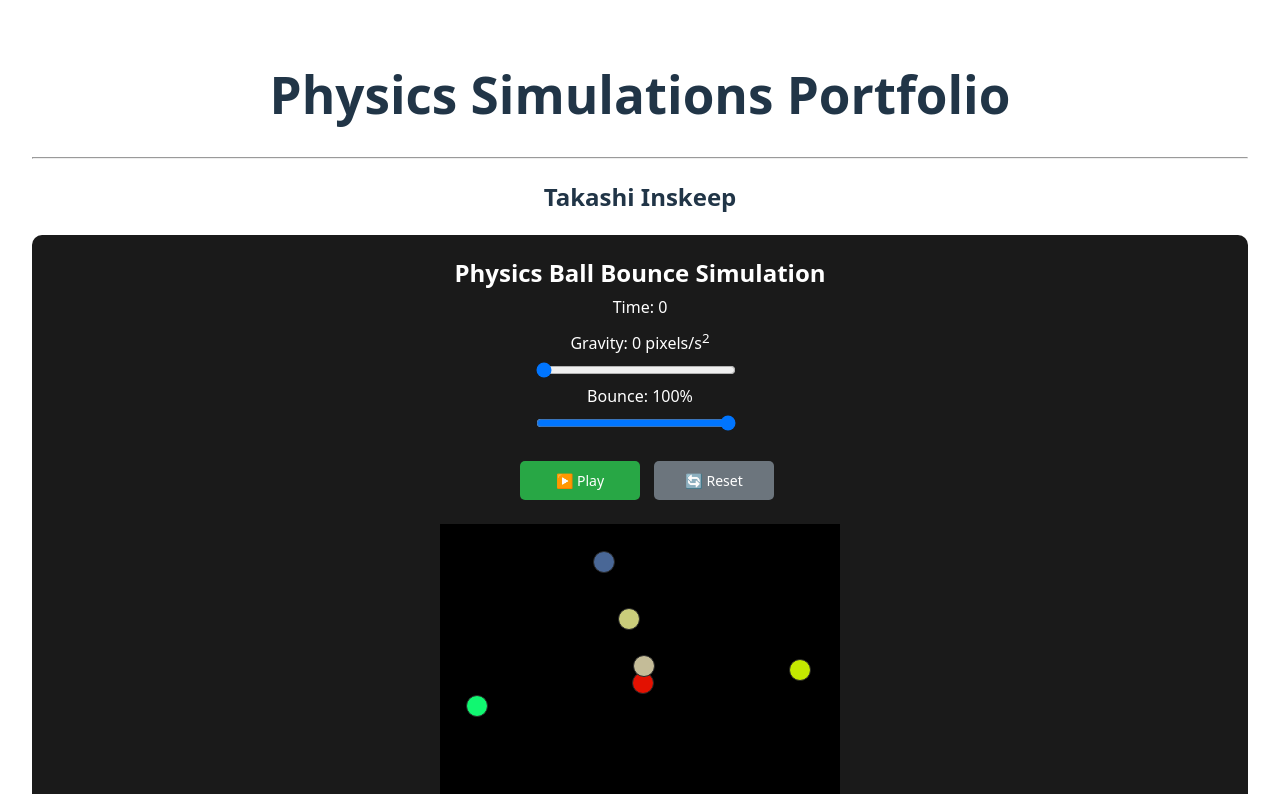
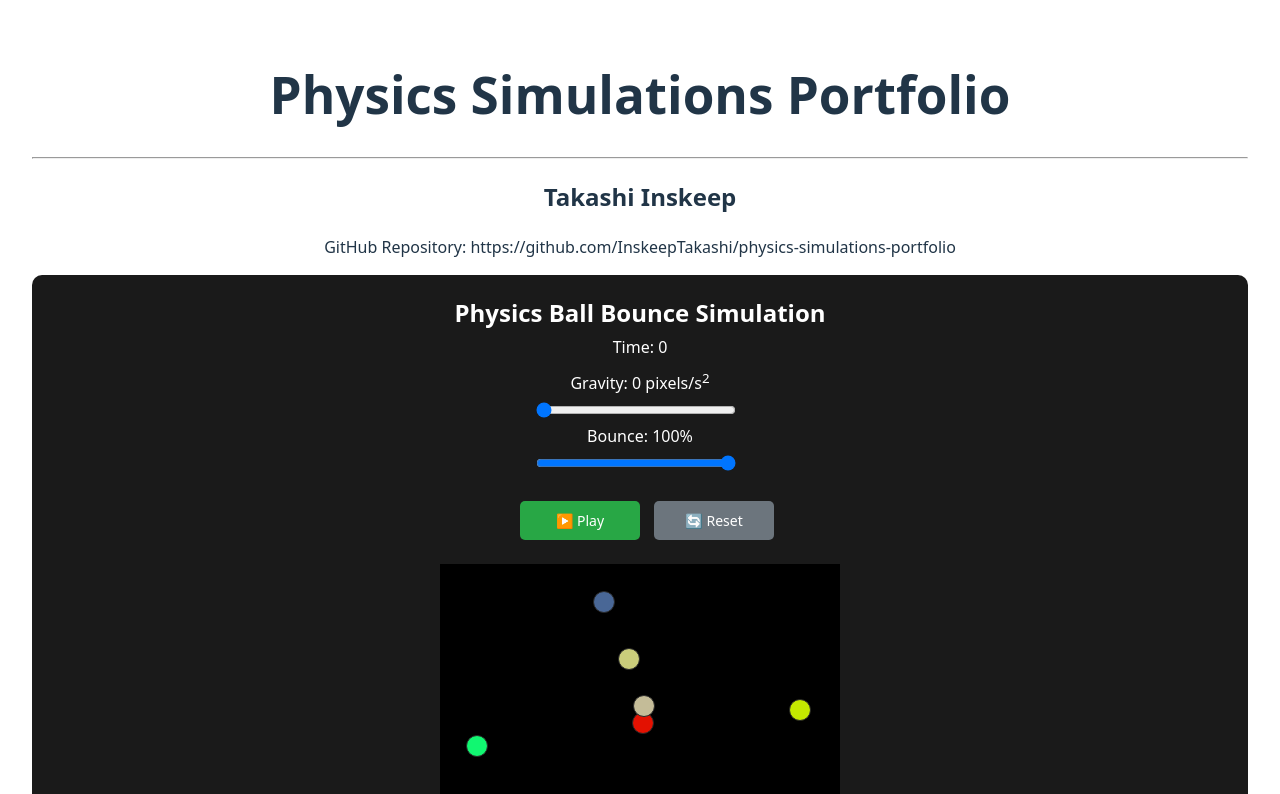
Before and after one commit to InskeepTakashi/physics-simulations-portfolio, a React (Vite) app: page / in a window 1280 px wide. Shown: the top 794 px of the page. Built offline with nearby package versions, Linux system fonts and the light colour scheme.

Commit message:
Added Git repository link

```diff
--- a/src/main.jsx
+++ b/src/main.jsx
@@ -11,6 +11,9 @@ createRoot(document.getElementById('root')).render(
     <h1>Physics Simulations Portfolio</h1>
     <hr />
     <h2>Takashi Inskeep</h2>
+    <div>
+      GitHub Repository: https://github.com/InskeepTakashi/physics-simulations-portfolio
+    </div>
     <Bounce />
     <Orbit />
     <Ring />
```
